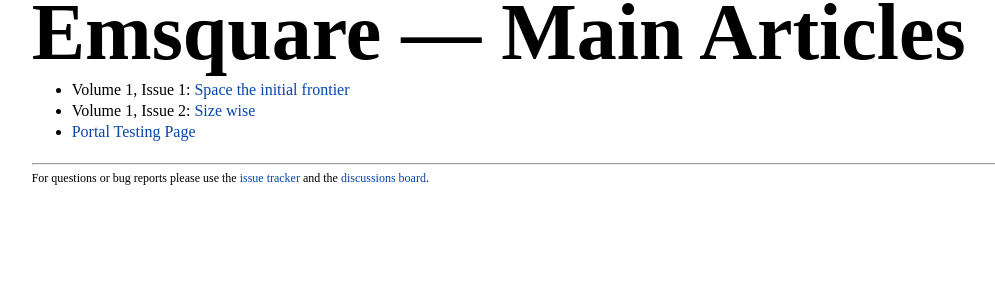
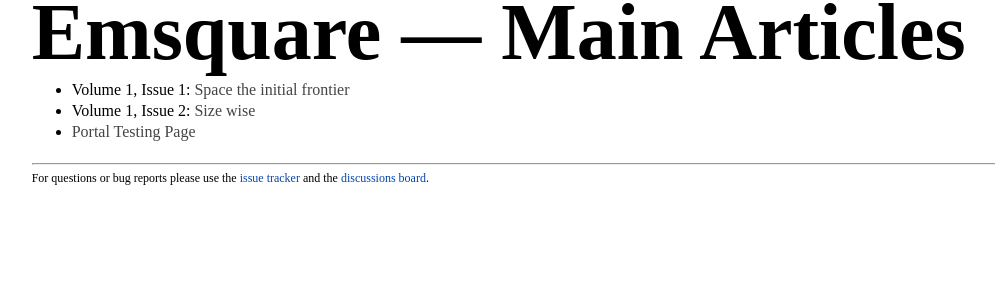
Before and after one commit to graphicore/varla-varfo, a Jekyll site: the page built from Emsquare/index.md, in a window 1280 px wide. Shown: the top 300 px of the page, without its empty margins (11-1006 px from the left). Built offline with Jekyll 4.4.1, drawn with Linux system fonts in a browser that asks for light colours; some web fonts are replaced.

Commit message:
[css] make inline-links less obtrusive (grey values instead of blueish)
As per request from DB:

> […] the inline link's color be changed from blue,
>  *  to a slightly darker tone of white in dark mode.
>  *  and to a slightly lighter tone of black in
>     dark (sic, I assumed "light" was meant) mode.
> This will make them less obtrusive to both the reader and
> the display of the justification's highlight colors. […]

```diff
--- a/explorations/wikipedia/css/varla-varfo.css
+++ b/explorations/wikipedia/css/varla-varfo.css
@@ -223,6 +223,7 @@ table{
      */
 
     --light-link-color: #0645ad;
+    --light-link-color-inline: #444;
     --light-layout-border-color: #a7d7f9;
     --light-background: #fff;
     --light-color: #000;
@@ -231,6 +232,7 @@ table{
     --dark-mode-invert: 1;
 
     --dark-link-color: #6f5608;
+    --dark-link-color-inline: #333;
     --dark-layout-border-color: #a06b27;
     --dark-background: #000;
     --dark-color: #fff;
@@ -353,6 +355,12 @@ table{
         --mode-invert: var(--dark-mode-invert);
     }
 
+    /* special treatment for "inline-links" */
+    .mw-body-content,
+    article {
+        --link-color: var(--dark-link-color-inline);
+    }
+
     * {
         --grad-active-animation: var(--grad-animation-name);
     }
@@ -369,6 +377,12 @@ table{
     --mode-invert: var(--dark-mode-invert);
 }
 
+/* special treatment for "inline-links" */
+.explicit-dark-mode .mw-body-content,
+.explicit-dark-mode article {
+    --link-color: var(--dark-link-color-inline);
+}
+
 .explicit-dark-mode,
 .explicit-dark-mode * {
     --grad-active-animation: var(--grad-animation-name);
@@ -381,6 +395,12 @@ table{
         --mode-invert: var(--light-mode-invert);
         --link-color: var( --light-link-color);
         --layout-border-color: var(--light-layout-border-color);
+    }
+
+    /* special treatment for "inline-links" */
+    .mw-body-content,
+    article {
+        --link-color: var(--light-link-color-inline);
     }
 
     * {
@@ -397,6 +417,12 @@ table{
     --mode-invert: var(--light-mode-invert);
     --link-color: var( --light-link-color);
     --layout-border-color: var(--light-layout-border-color);
+}
+
+/* special treatment for "inline-links" */
+.explicit-light-mode .mw-body-content,
+.explicit-light-mode article {
+    --link-color: var(--light-link-color-inline);
 }
 
 .explicit-light-mode,
```
